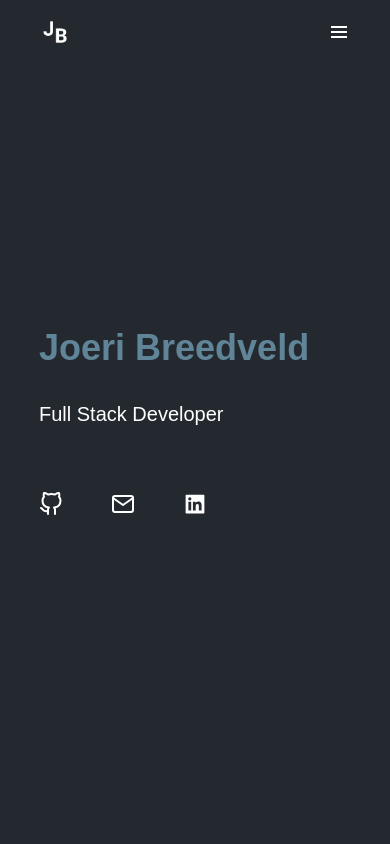
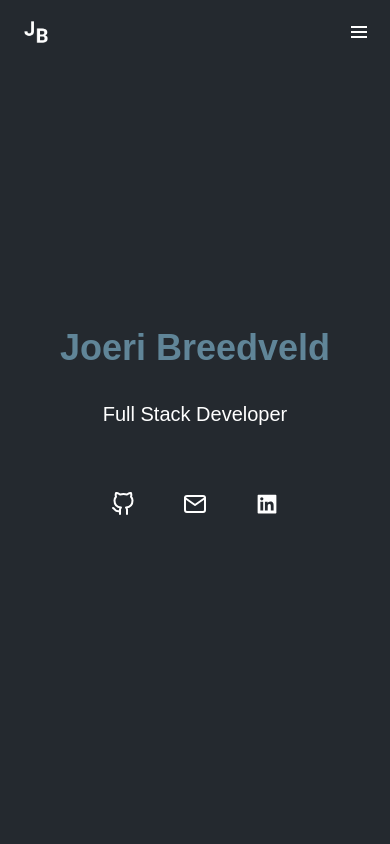
Before and after one commit to joeribreedveld/portfolio-website-v4, a Next.js app: page / in a window 390 px wide. Shown: the top 844 px of the page. Built offline with nearby package versions, Linux system fonts and the light colour scheme.

Commit message:
feat(padding): change padding x for mobile and make hero align center

```diff
--- a/categories/Hero.tsx
+++ b/categories/Hero.tsx
@@ -7,10 +7,10 @@ import { AiFillLinkedin } from "react-icons/ai"
 function Hero() {
 	return (
 		<>
-			<section className='page-padding-x page-padding-y bg-black text-white min-h-screen flex justify-center flex-col' id='hero'>
+			<section className='page-padding-x page-padding-y bg-black text-white min-h-screen flex justify-center flex-col text-center' id='hero'>
 				<h1 className='text-primary font-bold text-4xl md:text-5xl mb-8'>Joeri Breedveld</h1>
 				<h3 className='text-xl mb-16'>Full Stack Developer</h3>
-				<ul className='flex gap-12'>
+				<ul className='flex gap-12 justify-center'>
 					<li>
 						<a href='https://github.com/joeribreedveld' target='_blank'>
 							<FiGithub size={24} className='hover:text-primary transition ease-in-out duration-200' />
--- a/styles/globals.css
+++ b/styles/globals.css
@@ -9,7 +9,7 @@
 /* Layer */
 @layer utilities {
     .page-padding-x {
-        @apply px-[10%] md:px-[15%] lg:px-[20%] xl:px-[20%]
+        @apply px-[5%] md:px-[15%] lg:px-[20%] xl:px-[20%]
     }
 
     .page-padding-y {
```
